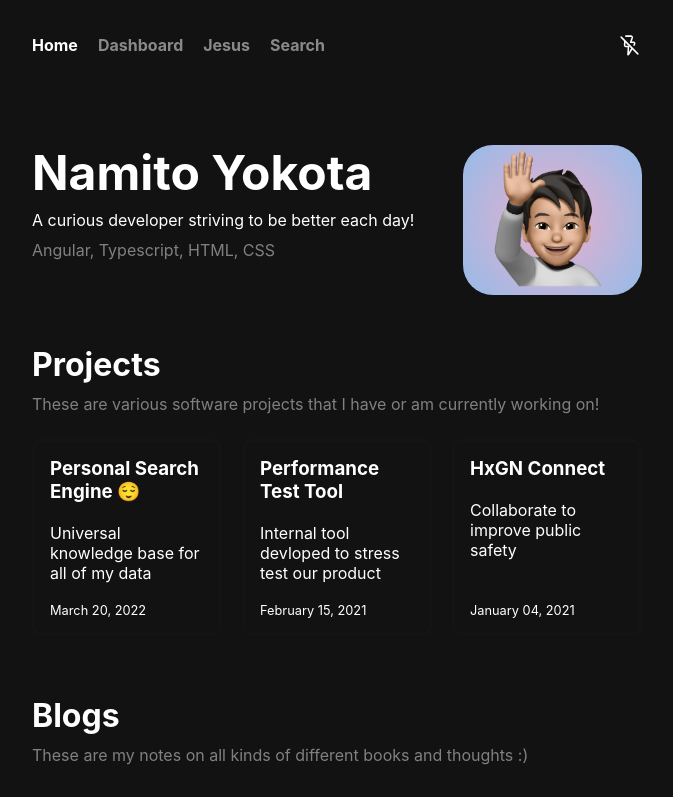
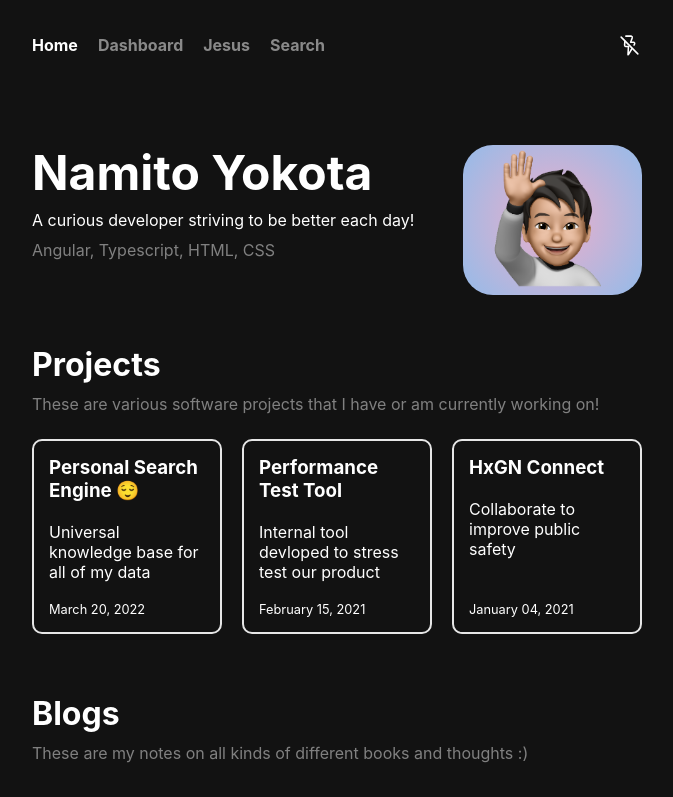
Before and after one commit to namitoyokota/portfolio, a Next.js app: page / in a window 1280 px wide. Shown: the top 797 px of the page, without its empty margins (303-976 px from the left). Built offline with nearby package versions, Linux system fonts and the light colour scheme; no server answers.

Commit message:
simplified index page border

```diff
--- a/styles/Home.module.css
+++ b/styles/Home.module.css
@@ -182,16 +182,10 @@
   display: grid;
   grid-template-rows: min-content auto min-content;
   border-radius: 10px;
-  border: 3px solid #e6e6e6;
+  border: 2px solid #e6e6e6;
   transition: 0.1s ease-in-out;
   padding: 5px 15px;
   margin-bottom: 10px;
-  animation: projectborder 5s ease alternate infinite;
-}
-
-@keyframes projectborder {
-  0%   { border-color:#ffffff; }
-  100% { border-color:#121212; }
 }
 
 .project:hover {
```
